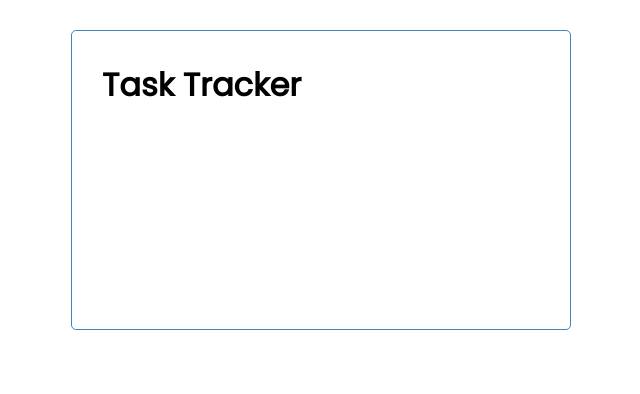
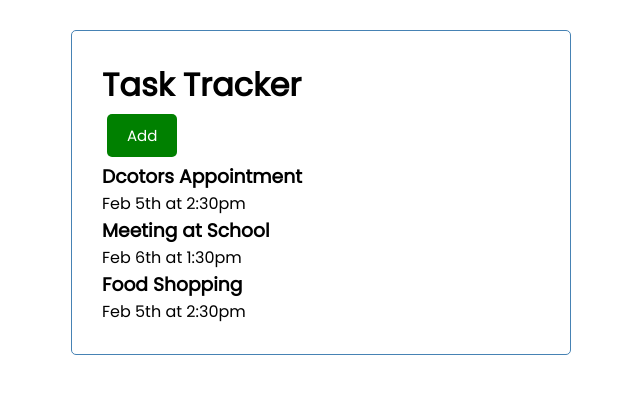
Before and after one commit to robimaliqi/react-task-tracker, a React (Create React App) app: page / in a window 1280 px wide. Shown: the top 394 px of the page, without its empty margins (319-959 px from the left). Built offline with nearby package versions, Linux system fonts and the light colour scheme.

Commit message:
added tasks and task files and connected them to app.js and rendered the takss on the web page

```diff
--- a/package.json
+++ b/package.json
@@ -8,6 +8,7 @@
     "@testing-library/user-event": "^13.5.0",
     "react": "^18.2.0",
     "react-dom": "^18.2.0",
+    "react-icons": "^4.4.0",
     "react-scripts": "5.0.1",
     "web-vitals": "^2.1.4"
   },
--- a/src/App.js
+++ b/src/App.js
@@ -1,10 +1,33 @@
+import { useState } from 'react'
 import Header from './components/Header'
+import Tasks from './components/Tasks'
 
 function App() {
+  const [tasks, setTasks] = useState([
+    {
+      id: 1,
+      text: 'Dcotors Appointment',
+      day: 'Feb 5th at 2:30pm',
+      reminder: true,
+    },
+    {
+      id: 2,
+      text: 'Meeting at School',
+      day: 'Feb 6th at 1:30pm',
+      reminder: true,
+    },
+    {
+      id: 3,
+      text: 'Food Shopping',
+      day: 'Feb 5th at 2:30pm',
+      reminder: false,
+    }
+  ])
   return (
     <div className="container">
 
       <Header />
+      <Tasks  tasks={tasks}/>
     </div>
   );
 }
--- /dev/null
+++ b/src/components/Button.js
@@ -0,0 +1,25 @@
+import PropTypes from 'prop-types'
+
+
+const Button = ({ color, text, onClick }) => {
+  return(
+    <button
+    onClick={onClick}
+    style={{ backgroundColor: color }}
+    className='btn'>
+    {text}
+    </button>
+  )
+}
+
+Button.defaultProps = {
+  color: 'steelclue'
+}
+
+Button.propTypes = {
+  text: PropTypes.string,
+  color: PropTypes.string,
+  onClick: PropTypes.func,
+}
+
+export default Button
--- a/src/components/Header.js
+++ b/src/components/Header.js
@@ -1,10 +1,15 @@
 import PropTypes from 'prop-types'
+import Button from './Button'
 
 
 const Header = ({ title }) => {
+  const onClick = () =>{
+    console.log('Click')
+  }
   return (
-    <header>
+    <header claddName='header'>
       <h1>{title}</h1>
+      <Button color='green' text='Add' onClick={onClick} />
     </header>
   )
 }
--- /dev/null
+++ b/src/components/Task.js
@@ -0,0 +1,11 @@
+const Task = ({ task }) => {
+  return (
+    <div claddName='task'>
+      <h3>{task.text}</h3>
+      <p>{task.day}</p>
+
+    </div>
+  )
+}
+
+export default Task
--- /dev/null
+++ b/src/components/Tasks.js
@@ -0,0 +1,13 @@
+import Task from './Task'
+
+const Tasks = ({ tasks }) => {
+  return (
+    <>
+      {tasks.map((task) => (
+        <Task key={task.id} task={task}/>
+      ))}
+    </>
+  )
+}
+
+export default Tasks
```
Also changed, not shown: 1 other file (tests, documents, lock files or other folders).
